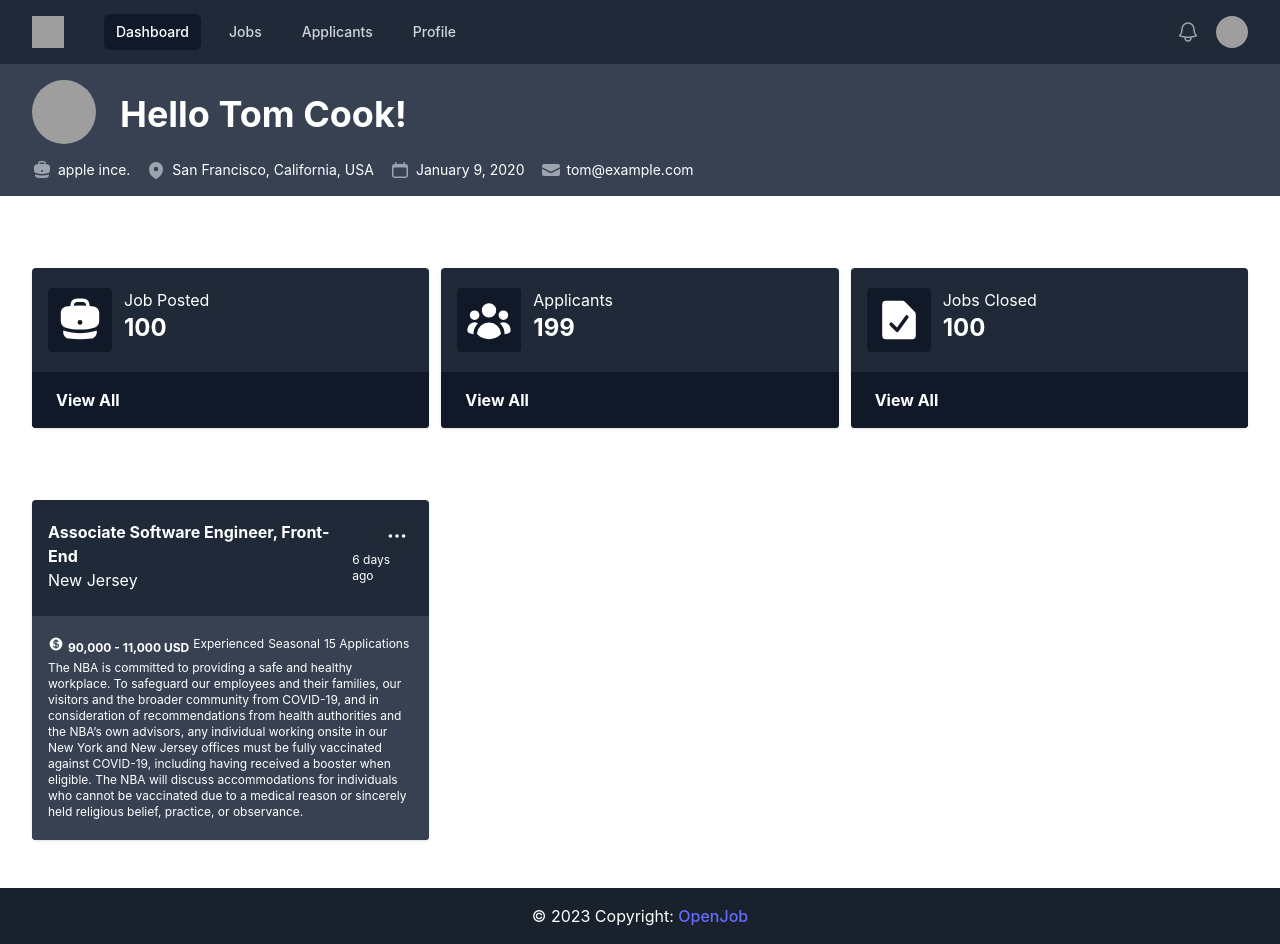
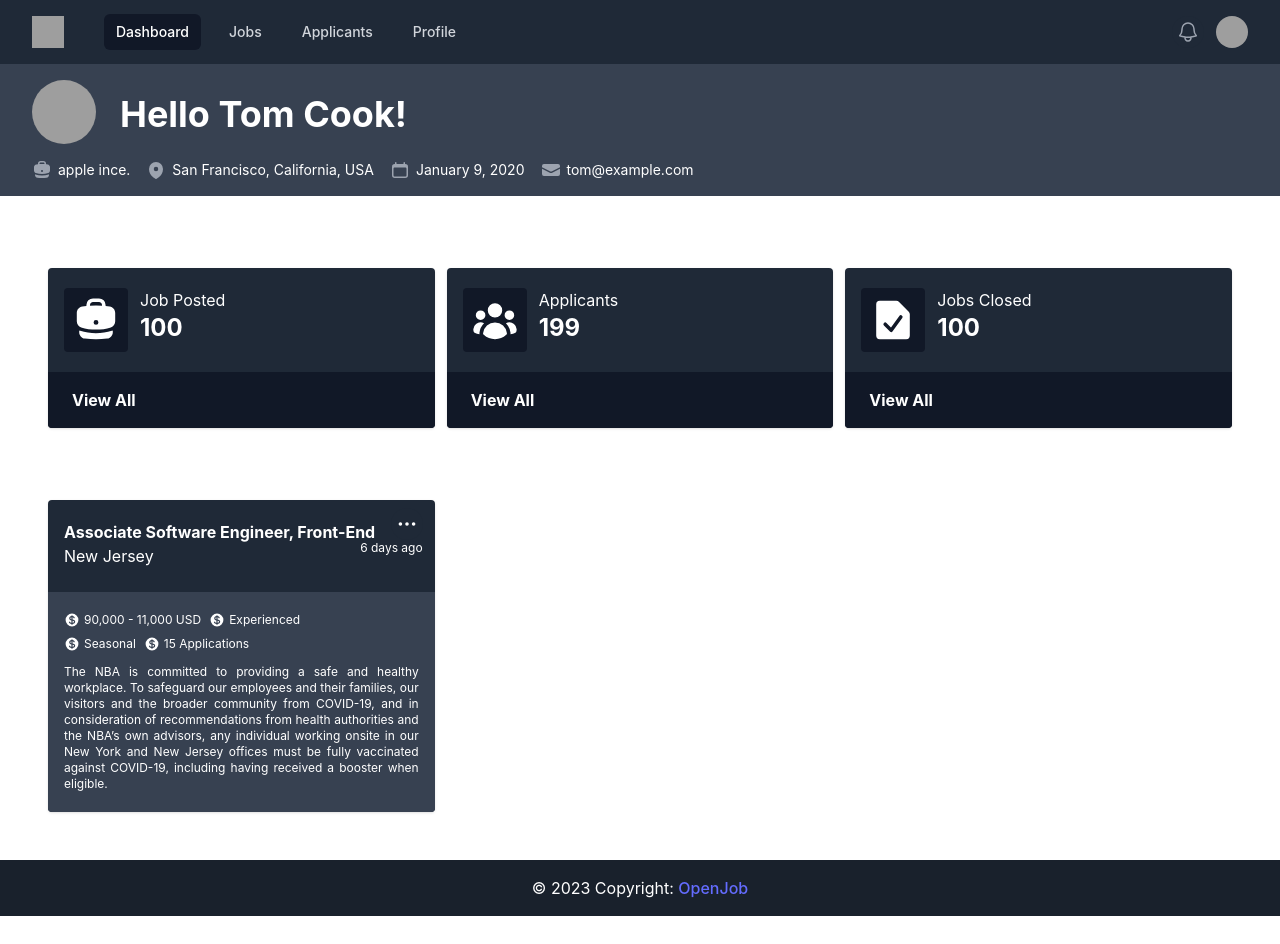
Before and after one commit to sokhakhoeurt/openjob-admin, a Vue app: page / in a window 1280 px wide. After the commit the page ends 916 px from the top, so only its background shows below. Built offline with nearby package versions, Linux system fonts and the light colour scheme; grey boxes are pictures that could not be loaded.

Commit message:
finish design job card in dashboard

```diff
--- a/src/App.vue
+++ b/src/App.vue
@@ -14,8 +14,8 @@
       <MainHeader :user=user />
     </div>
 
-    <main class="mb-auto">
-      <div class="mx-auto max-w-7xl py-6 sm:px-6 lg:px-8">
+    <main class="mb-auto px-4 sm:px-4">
+      <div class="mx-auto max-w-7xl py-6 sm:px-0 lg:px-8">
         <!-- Replace with your content -->
             <Dashboard/>
         <!-- /End replace -->
--- a/src/components/Dashboard.vue
+++ b/src/components/Dashboard.vue
@@ -15,7 +15,7 @@
 <template>
     <div class="mx-auto lg:max-w-none text-white">
         <h2 class="text-2xl font-bold">Dashboard</h2>
-        <div class="my-6 space-y-12 lg:grid lg:grid-cols-3 sm:grid sm:grid-cols-3 sm:gap-x-3 sm:space-y-0 sm:my-4 lg:gap-x-3 lg:space-y-0">
+        <div class="my-6 space-y-6 lg:grid lg:grid-cols-3 sm:grid sm:grid-cols-3 sm:gap-x-4 sm:gap-y-4 sm:space-y-0 sm:my-4 lg:gap-x-3 lg:space-y-0">
           <div class="overflow-hidden bg-gray-800 shadow rounded">
             <div class="px-4 py-5 flex flex-wrap">
               <div class="mr-3">
@@ -72,14 +72,14 @@
           </div>
         </div>
         <h2 class="text-2xl font-bold">Recent Job Posts</h2>
-        <div class="my-6 space-y-12 lg:grid lg:grid-cols-3 sm:grid sm:grid-cols-3 sm:gap-x-3 sm:space-y-0 lg:gap-x-3 lg:space-y-0">
-          <div class="overflow-hidden bg-gray-800 shadow rounded">
-            <div class="px-4 py-5 flex justify-between">
+        <div class="my-6 space-y-12 lg:grid lg:grid-cols-3 sm:grid sm:grid-cols-2 sm:gap-x-3 sm:space-y-0 lg:gap-x-3 lg:space-y-0">
+          <div class="overflow-hidden bg-gray-800 shadow rounded relative">
+            <div class="px-4 py-5">
               <div class="mb-1 max-w-2xl">
                 <h2 class=" text-1xl font-bold leading-6">Associate Software Engineer, Front-End</h2>
                 New Jersey
               </div>
-              <div class="order-last">
+              <div class="absolute right-3 top-2">
                 <!-- Job dropdown -->
                 <Menu as="div" class="relative mb-0">
                   <div>
@@ -101,31 +101,31 @@
                       </MenuItem>
                     </MenuItems>
                   </transition>
-                  <p class="max-w-2xl text-xs">6 days ago</p>
                 </Menu>
-
+                <p class="max-w-2xl text-xs">6 days ago</p>
               </div>
             </div>
             <div class="px-4 py-5 bg-gray-700 text-xs">
               <div class="flex flex-wrap">
-                <div class="flex flex-wrap mr-1">
-                  <CurrencyDollarIcon class="h-4 w-4 flex-shrink-0 mr-1" aria-hidden="true"></CurrencyDollarIcon>
-                  <p class="text-1xl font-bold leading-6">
-                    90,000 - 11,000 USD
-                  </p>
+                <div class="flex flex-wrap mb-2">
+                  <CurrencyDollarIcon class="mr-1 ml-0 h-4 w-4 flex-shrink-0" aria-hidden="true"></CurrencyDollarIcon>
+                  90,000 - 11,000 USD
+                  <CurrencyDollarIcon class="ml-2 mr-1 h-4 w-4 flex-shrink-0" aria-hidden="true"></CurrencyDollarIcon>
+                  Experienced
                 </div>
-                <p class="mr-1 max-w-2xl">Experienced</p>
-                <p class="mr-1 max-w-2xl">Seasonal</p>
-                <p class="mr-1 max-w-2xl">15 Applications</p>
+                <div class="flex flex-wrap mb-3">
+                  <CurrencyDollarIcon class="mr-1 ml-0 h-4 w-4 flex-shrink-0" aria-hidden="true"></CurrencyDollarIcon>
+                  Seasonal
+                  <CurrencyDollarIcon class="ml-2 mr-1 h-4 w-4 flex-shrink-0" aria-hidden="true"></CurrencyDollarIcon>
+                  15 Applications
+                </div>
               </div>
-              <div class="max-w-2xl">The NBA is committed to providing a safe and healthy workplace. To safeguard our employees
+              <div class="max-w-2xl text-justify">The NBA is committed to providing a safe and healthy workplace. To safeguard our employees
                 and
                 their families, our
                 visitors and the broader community from COVID-19, and in consideration of recommendations from health authorities and
                 the NBA’s own advisors, any individual working onsite in our New York and New Jersey offices must be fully vaccinated
-                against COVID-19, including having received a booster when eligible. The NBA will discuss accommodations for
-                individuals
-                who cannot be vaccinated due to a medical reason or sincerely held religious belief, practice, or observance.</div>
+                against COVID-19, including having received a booster when eligible.</div>
             </div>
           </div>
         </div>
```
